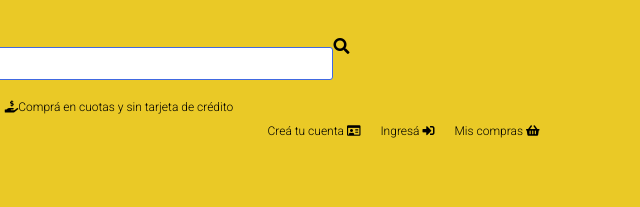
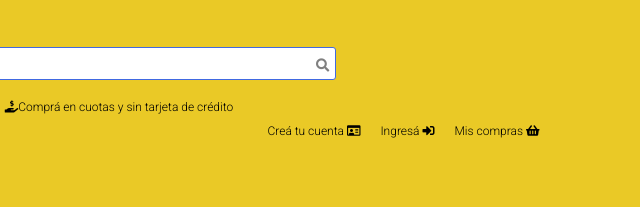
Before and after one commit to marcvillanueva1/Mercado-Liebre, a website: page views/login.html in a window 1280 px wide. Shown: the part 331-538 px from the top of the page, 521-1161 px from the left. Drawn offline with Linux system fonts and the light colour scheme; files that its build step writes are made by us from their sources; files whose address does not match are found by name.

Commit message:
Lo ultimo

```diff
--- a/public/css/styles.css
+++ b/public/css/styles.css
@@ -42,7 +42,7 @@
     display: flex;
     position: relative;
     right: 20px;
-    top:23px;
+    top:22px;
     border: none;
     background-color: white;
     color:gray;
@@ -452,4 +452,5 @@ form input{
     padding: 10px;
   }
 
+
   }
--- a/views/login.html
+++ b/views/login.html
@@ -19,7 +19,7 @@
         <img src="images/logo-mercado-liebre.svg" alt="logo">
         <form class="form" action="#" method="GET">
             <input type="text" name="search" placeholder="Lugar para poner barra de búsqueda" maxlength="100">
-            <div class = "search"><i class="fa fa-search"></i></div>
+            <button type="submit"><i class="fa fa-search"></i></button>
 
         </form>
         <div class = "titulo-compra-tarjeta"><p><i class="fas fa-hand-holding-usd"></i>Comprá en cuotas y sin tarjeta de crédito</p></div>
```
